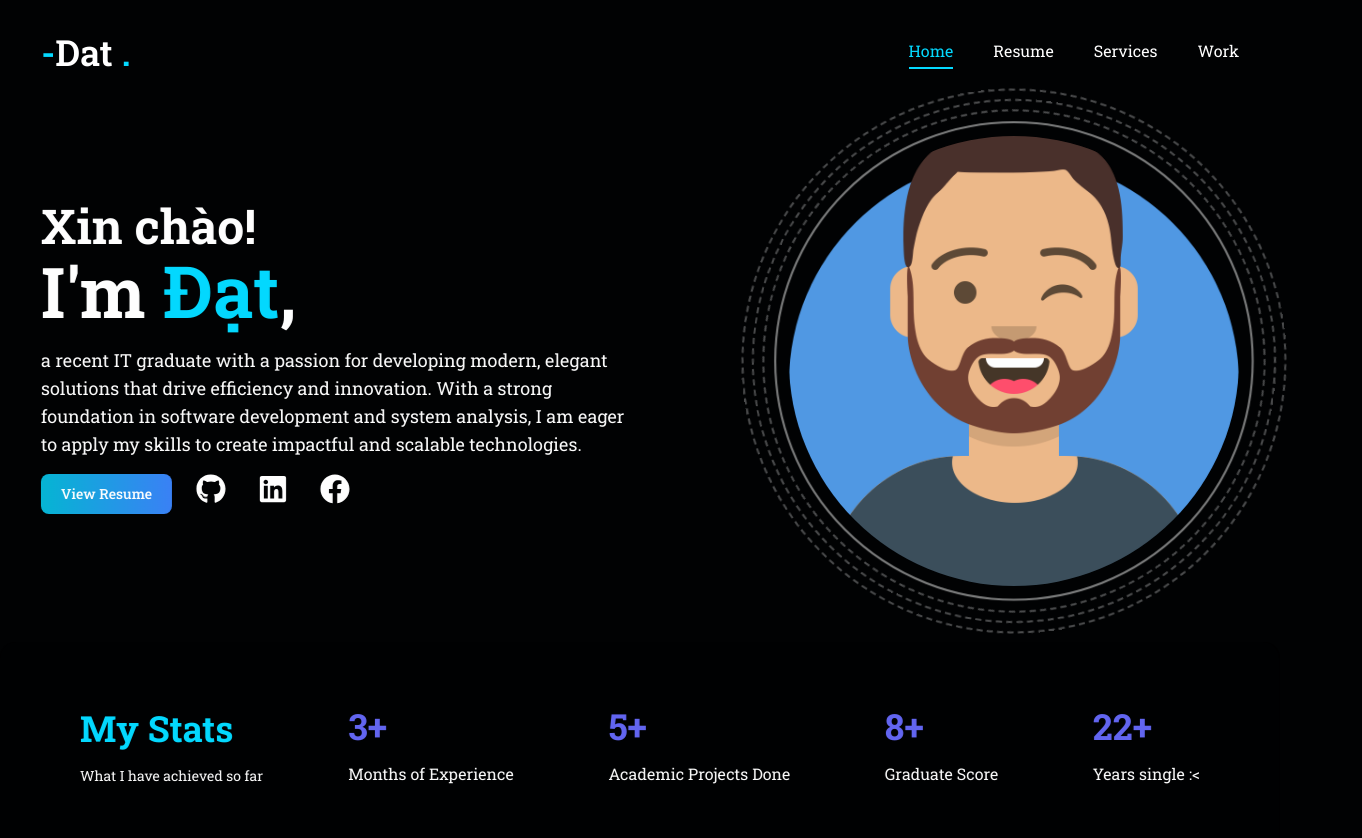
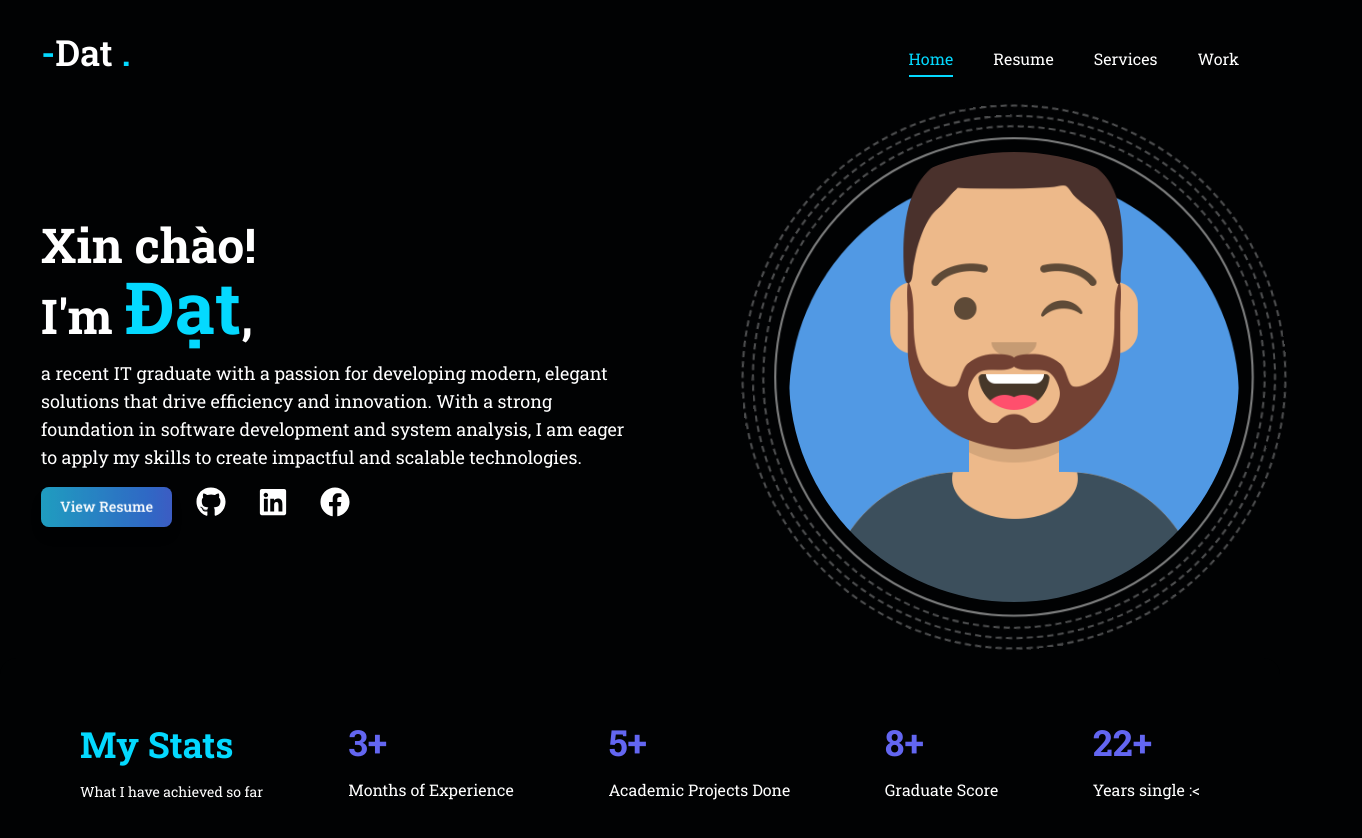
Before and after one commit to TienDat02/portfolio, a Next.js app: page / in a window 1280 px wide. Shown: the top 838 px of the page, 1362 px wide, since content can reach past the window. Built offline with nearby package versions, Linux system fonts and the light colour scheme.

Commit message:
Update jsconfig.json and set "jsx" option to "react"

```diff
--- a/jsconfig.json
+++ b/jsconfig.json
@@ -1,5 +1,6 @@
 {
   "compilerOptions": {
+    "jsx": "react",
     "paths": {
       "@/*": ["./src/*"]
     }
--- a/src/app/globals.css
+++ b/src/app/globals.css
@@ -5,10 +5,11 @@
 
 @layer base {
   body{
-    @apply font-primary bg-primary text-white leading-loose;
+    @apply leading-loose text-white font-primary bg-primary;
   }
   h1 {
-    @apply text-[38px] md:text-[70px] leading-[1.1] font-bold;
+    @apply text-[38px] md:text-[70px] leading-[1.1] font-bold mb-4;
+    color: transparent;
   }
   h2 {
     @apply text-[26px] md:text-[48px] leading-[1.1] font-bold;
@@ -20,3 +21,9 @@
     @apply text-[16px] md:text-[18px] leading-[1.5];
   }
 }
+
+@keyframes gradientAnimation {
+  0% { background-position: 0% 50%; }
+  50% { background-position: 100% 50%; }
+  100% { background-position: 0% 50%; }
+}
--- a/src/app/page.jsx
+++ b/src/app/page.jsx
@@ -12,7 +12,7 @@ const Home = () => {
         <div className="flex flex-col justify-between items-center text-center md:flex-row md:text-left">
         <div className="order-2 md:order-none">
           <h2>Xin chào!</h2>
-          <h1>I&apos;m <span className="text-5xl text-accent md:text-7xl">Đạt</span>,</h1>
+          <h2>I&apos;m <span className="text-5xl text-accent md:text-7xl">Đạt</span>,</h2>
           <p className="max-lg:max-w-[450px] lg:max-w-[600px] md:text-lg my-4"> a recent IT graduate with a passion for developing modern, elegant solutions that drive efficiency and innovation. With a strong foundation in software development and system analysis, I am eager to apply my skills to create impactful and scalable technologies.</p>
           <div className="flex flex-col items-center space-y-4 md:flex-row md:items-start md:space-y-0 md:space-x-4">
             <GradientButton href="/resume">View Resume</GradientButton>
--- a/src/app/services/page.jsx
+++ b/src/app/services/page.jsx
@@ -3,6 +3,7 @@
 import { motion } from 'framer-motion'
 import Link from 'next/link'
 import { ArrowRight } from 'lucide-react'
+import GradientText from '@/components/ui/GradientText'
 
 const services = [
   {
@@ -35,14 +36,9 @@ export default function Services() {
   return (
     <section className="min-h-screen bg-gradient-to-b from-primary to-[#141414] py-12 sm:py-16 lg:py-20">
       <div className="container px-4 mx-auto">
-        <motion.h1
-          initial={{ opacity: 0, y: -20 }}
-          animate={{ opacity: 1, y: 0 }}
-          transition={{ duration: 0.5 }}
-          className="mb-12 text-4xl font-bold text-center text-transparent bg-clip-text bg-gradient-to-r to-[#a9edff] sm:text-5xl lg:text-6xl from-accent"
-        >
-          My Services
-        </motion.h1>
+        <div className="text-center mb-8 md:mb-12">
+          <GradientText text="My Services" />
+        </div>
         <motion.div
           initial={{ opacity: 0 }}
           animate={{ opacity: 1 }}
@@ -60,7 +56,7 @@ export default function Services() {
               <div className="absolute -top-16 -left-16 w-32 h-32 rounded-full transition-all duration-300 bg-accent group-hover:-scale-150" />
               <div className="relative p-6">
                 <span className="inline-block mb-2 text-4xl font-bold text-white">{service.num}</span>
-                <h3 className="mb-3 text-3xl font-semibold text-white">{service.title}</h3>
+                <h3 className="mb-3 font-semibold">{service.title}</h3>
                 <p className="mb-4 text-white">{service.description}</p>
                 <Link
                   href={service.href}
--- a/src/app/work/page.jsx
+++ b/src/app/work/page.jsx
@@ -8,6 +8,7 @@ import "swiper/css/pagination";
 import "swiper/css/navigation";
 import { Autoplay, Pagination } from "swiper/modules";
 import { ChevronLeft, ChevronRight, Github } from "lucide-react";
+import GradientText from "@/components/ui/GradientText";
 
 const projects = [
   {
@@ -78,7 +79,9 @@ export default function Work() {
 
   return (
     <div className="container px-4 py-16 mx-auto bg-primary rounded-xl shadow-lg">
-      <h2 className="mb-12 text-5xl font-bold text-center text-accent">My Work</h2>
+              <div className="text-center">
+          <GradientText text="My Works" />
+        </div>
       <div className="flex flex-col md:flex-row gap-8">
         <div className="md:w-1/2">
           <AnimatePresence mode="wait">
--- a/src/components/ui/Avatar.jsx
+++ b/src/components/ui/Avatar.jsx
@@ -36,13 +36,13 @@ const Avatar = () => {
               borderDasharray: `${3 + index} ${3 + index}`,
             }}
             animate={{
-              rotate: 360,
+              rotate: 180,
               scale: [1, 1.05, 1],
             }}
             transition={{
               duration: 16 + index * 4,
               repeat: Infinity,
-              ease: "linear",
+              ease: "backInOut",
               scale: {
                 repeat: Infinity,
                 duration: 8,
--- a/src/components/ui/GradientButton.jsx
+++ b/src/components/ui/GradientButton.jsx
@@ -1,16 +1,64 @@
-import Link from 'next/link';
+'use client'
 
-const GradientButton = ({ href, children }) => {
+import Link from 'next/link'
+import { motion } from 'framer-motion'
+
+const ThreeDMotionButton = ({ href, children }) => {
   return (
-    <Link href={href}>
-      <button
-        type="button"
-        className="text-white bg-gradient-to-r from-cyan-500 to-blue-500 hover:bg-gradient-to-bl focus:ring-4 focus:outline-none focus:ring-cyan-300 dark:focus:ring-cyan-800 font-medium rounded-lg text-sm px-5 py-2.5 text-center me-2 mb-2"
+    <Link href={href} passHref>
+      <motion.button
+        className="
+          relative
+          text-white
+          font-medium rounded-lg text-sm px-5 py-2.5 text-center me-2 mb-2
+          focus:outline-none focus:ring-2 focus:ring-cyan-300 dark:focus:ring-cyan-800
+          shadow-lg
+          overflow-hidden
+        "
+        whileHover={{
+          scale: 1.05,
+          rotateX: [-5, 5, -5],
+          rotateY: [5, -5, 5],
+          transition: {
+            duration: 2,
+            repeat: Infinity,
+            repeatType: "reverse"
+          }
+        }}
+        whileTap={{ scale: 0.95 }}
+        initial={{ rotateX: 0, rotateY: 0 }}
+        style={{
+          transformStyle: "preserve-3d",
+          perspective: "1000px"
+        }}
       >
-        {children}
-      </button>
+        <motion.span
+          className="block relative z-10"
+          style={{ transform: "translateZ(20px)" }}
+        >
+          {children}
+        </motion.span>
+        <motion.div
+          className="absolute inset-0 bg-gradient-to-r from-cyan-400 via-blue-500 to-purple-600"
+          style={{
+            backgroundSize: "200% 200%",
+          }}
+          animate={{
+            backgroundPosition: ["0% 50%", "100% 50%", "0% 50%"],
+          }}
+          transition={{
+            duration: 5,
+            ease: "linear",
+            repeat: Infinity,
+          }}
+        />
+        <motion.div
+          className="absolute inset-0 bg-black opacity-20"
+          style={{ transform: "translateZ(10px)" }}
+        />
+      </motion.button>
     </Link>
-  );
-};
+  )
+}
 
-export default GradientButton;
+export default ThreeDMotionButton
--- /dev/null
+++ b/src/components/ui/GradientText.tsx
@@ -0,0 +1,28 @@
+import React from 'react';
+import { motion } from 'framer-motion';
+
+const GradientText = ({ text, className }) => {
+  return (
+    <motion.h1
+      className={className}
+      style={{
+        backgroundImage: "linear-gradient(270deg, #04ffa8, #04d9ff, #045cff)",
+        backgroundSize: "200% 200%",
+        WebkitBackgroundClip: "text",
+        backgroundClip: "text",
+      }}
+      animate={{
+        backgroundPosition: ["0% 50%", "100% 50%", "0% 50%"],
+      }}
+      transition={{
+        duration: 3,
+        ease: "linear",
+        repeat: Infinity,
+      }}
+    >
+      {text}
+    </motion.h1>
+  );
+};
+
+export default GradientText;
--- a/src/components/ui/Header.jsx
+++ b/src/components/ui/Header.jsx
@@ -8,7 +8,7 @@ const Header = () => {
         <header className="py-8 text-white mx-auto">
             <div className="container flex justify-between items-center ">
                 <Link href={"/"}>
-                    <h1 className="text-4xl font-semibold">
+                    <h1 className="text-4xl font-semibold text-white">
                         <span className="text-accent">-</span>
                         Dat <span className="text-accent">.</span>
                     </h1>
--- a/src/components/ui/PageTransition.jsx
+++ b/src/components/ui/PageTransition.jsx
@@ -20,8 +20,8 @@ const pageVariants = {
 
 const pageTransition = {
   type: 'tween',
-  ease: 'anticipate',
-  duration: 0.5,
+  ease: 'easeIn',
+  duration: 0.4,
 }
 
 export default function PageTransition({ children }) {
```
Also changed, not shown: src/app/resume/page.jsx (+12 -5 lines).
